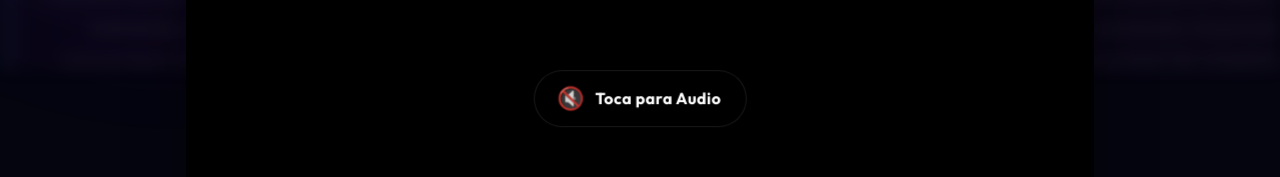
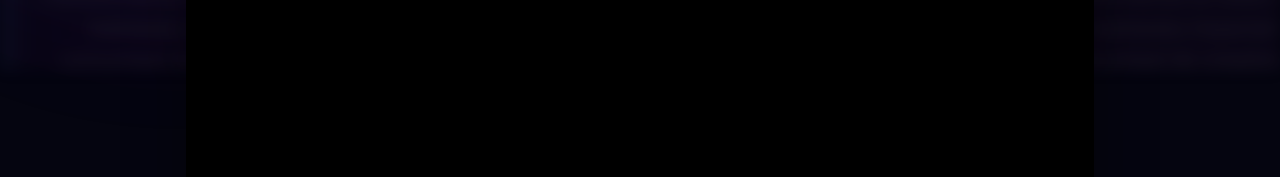
Before and after one commit to reclubcl-oss/benditocapricho, a React (Vite) app: page / in a window 1280 px wide. Shown: the part 730-907 px from the top of the page. Built offline with nearby package versions, Linux system fonts and the light colour scheme.

Commit message:
feat: Force plain autoplay with audio strictly per user request

```diff
--- a/src/App.jsx
+++ b/src/App.jsx
@@ -39,34 +39,7 @@ const TESTIMONIALS = [
 ]
 
 export default function App() {
-  const [showVolumeIcon, setShowVolumeIcon] = useState(false)
-  const [hasUnmuted, setHasUnmuted] = useState(false)
   const playerRef = useRef(null)
-
-  // Explicit interaction to unmute and play from start
-  const handleUnmuteClick = () => {
-    if (!hasUnmuted && playerRef.current) {
-      playerRef.current.seekTo(0, 'seconds')
-      setShowVolumeIcon(true)
-      setHasUnmuted(true)
-      setTimeout(() => setShowVolumeIcon(false), 2000)
-    }
-  }
-
-  // Permite que interactuar con CUALQUIER lugar de la página active el audio
-  useEffect(() => {
-    const handleGlobalInteraction = () => {
-      handleUnmuteClick()
-    }
-
-    document.addEventListener('click', handleGlobalInteraction, { passive: true })
-    document.addEventListener('touchend', handleGlobalInteraction, { passive: true })
-
-    return () => {
-      document.removeEventListener('click', handleGlobalInteraction)
-      document.removeEventListener('touchend', handleGlobalInteraction)
-    }
-  }, [hasUnmuted])
 
   const scrollToBonuses = () => {
     document.getElementById('bonos')?.scrollIntoView({ behavior: 'smooth' })
@@ -114,22 +87,12 @@ export default function App() {
           <div className="hero-visual-large">
             <div className="video-player-container">
               <div className="video-container-refined">
-                {/* Translucent overlay to block direct YouTube interactions/re-directions */}
-                <div className="video-blocker-overlay" onClick={handleUnmuteClick}>
-                  {!hasUnmuted && (
-                    <div className="tap-to-unmute-prompt">
-                      <span className="pulse-icon">🔇</span>
-                      <span>Toca para Audio</span>
-                    </div>
-                  )}
-                </div>
-
                 <ReactPlayer
                   ref={playerRef}
                   url="https://www.youtube.com/watch?v=PKkBfjEVO1Q"
                   className="saas-video-iframe-refined"
                   playing={true}
-                  muted={!hasUnmuted}
+                  muted={false} /* FORZADO: Siempre emitir audio, bajo riesgo de que el navegador lo bloquee */
                   loop={true}
                   width="100%"
                   height="150%"
@@ -148,18 +111,11 @@ export default function App() {
                     }
                   }}
                   onReady={(player) => {
-                    // Try forcing HD when player is ready
                     try {
                       player.getInternalPlayer().setPlaybackQuality('hd1080')
                     } catch(e) {}
                   }}
                 />
-
-                {showVolumeIcon && (
-                  <div className="saas-volume-indicator-central">
-                    <span>🔊</span>
-                  </div>
-                )}
               </div>
             </div>
             <div className="glow-effect"></div>
```
